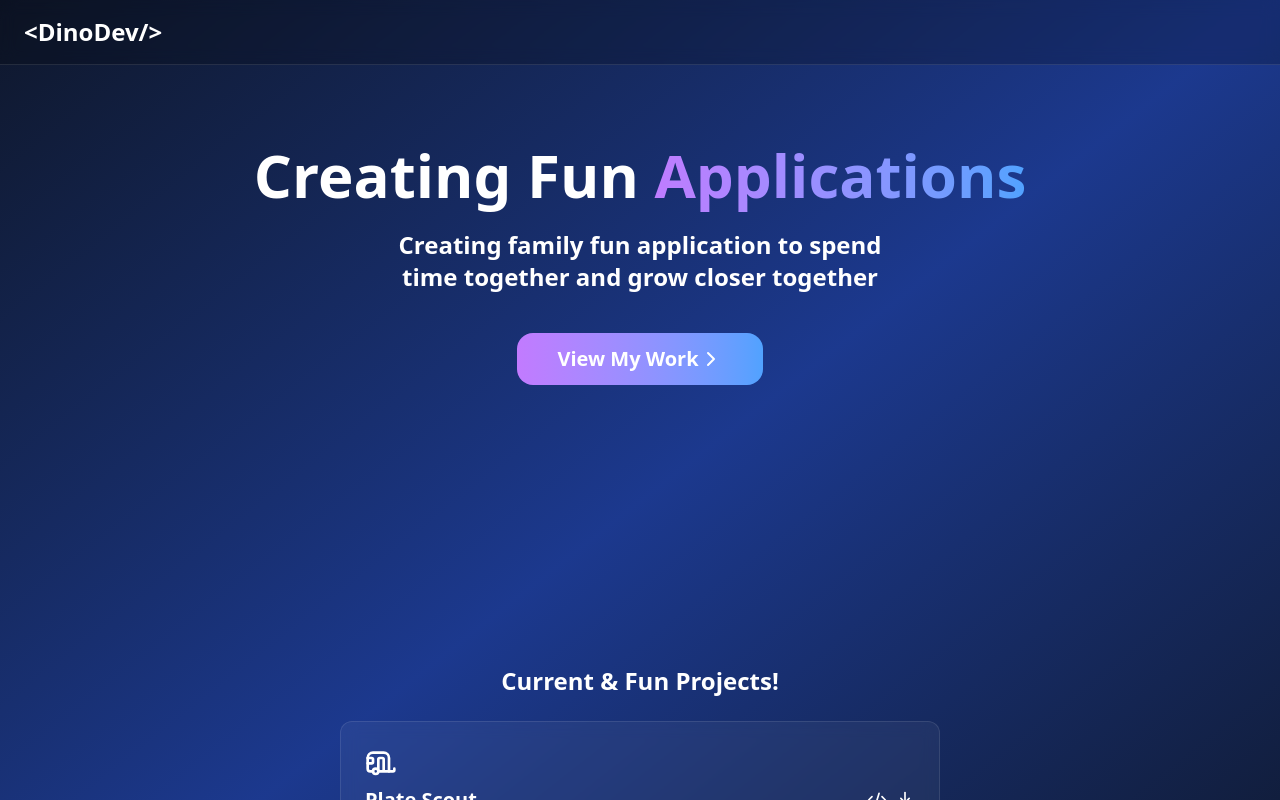
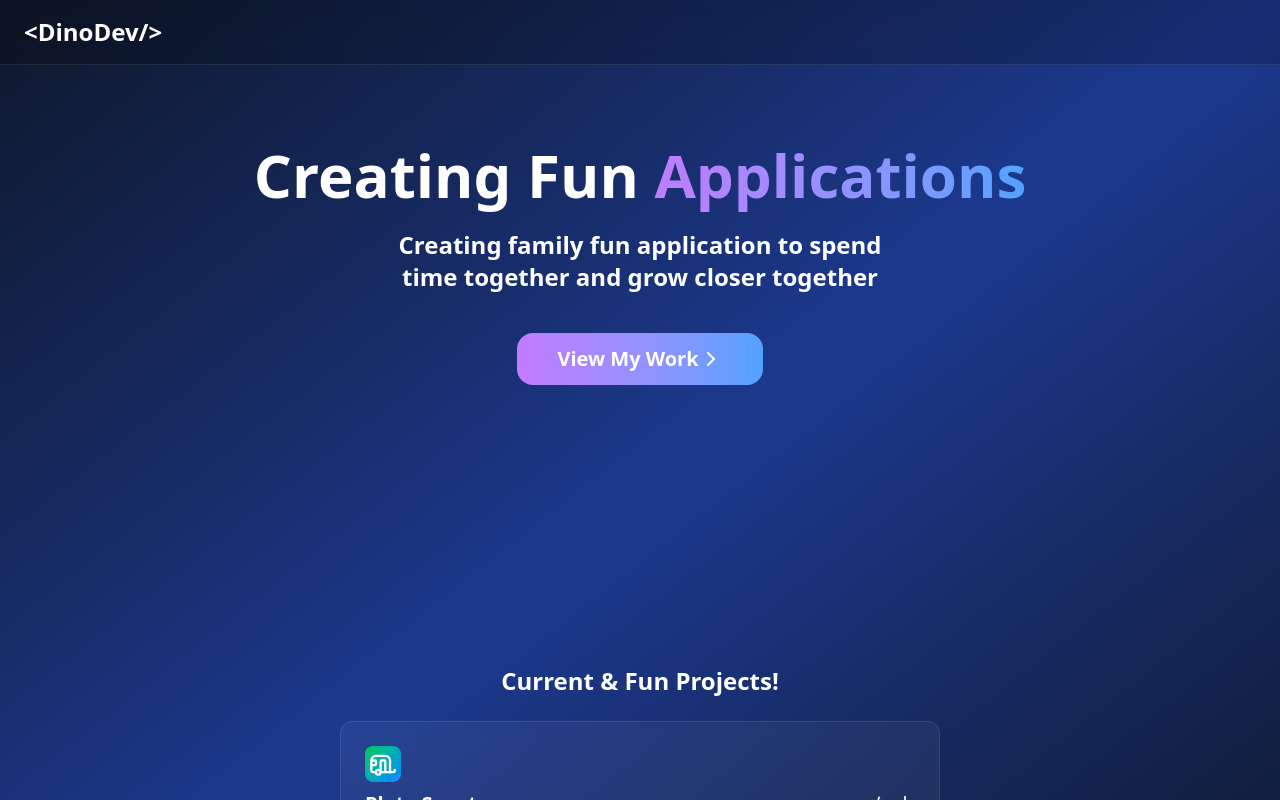
Before and after one commit to Mason-Dino/Dino-Dev, a Next.js app: page / in a window 1280 px wide. Shown: the top 800 px of the page. Built offline with nearby package versions, Linux system fonts and the light colour scheme.

Commit message:
added styling to the icon

```diff
--- a/src/app/project.tsx
+++ b/src/app/project.tsx
@@ -29,7 +29,7 @@ export default function Project({Name, Description, Frameworks, Icon, CallToActi
     }
 
     if (Icon === "Caravan") {
-        IconContent = <Caravan className="text-white w-8 h-8 mb-2 stroke-1.25" />
+        IconContent = <Caravan className="text-white w-9 h-9 p-1 mb-2 stroke-1.25 bg-gradient-to-br from-green-500 to-blue-500 rounded-lg" />
     }
 
     return (
```
